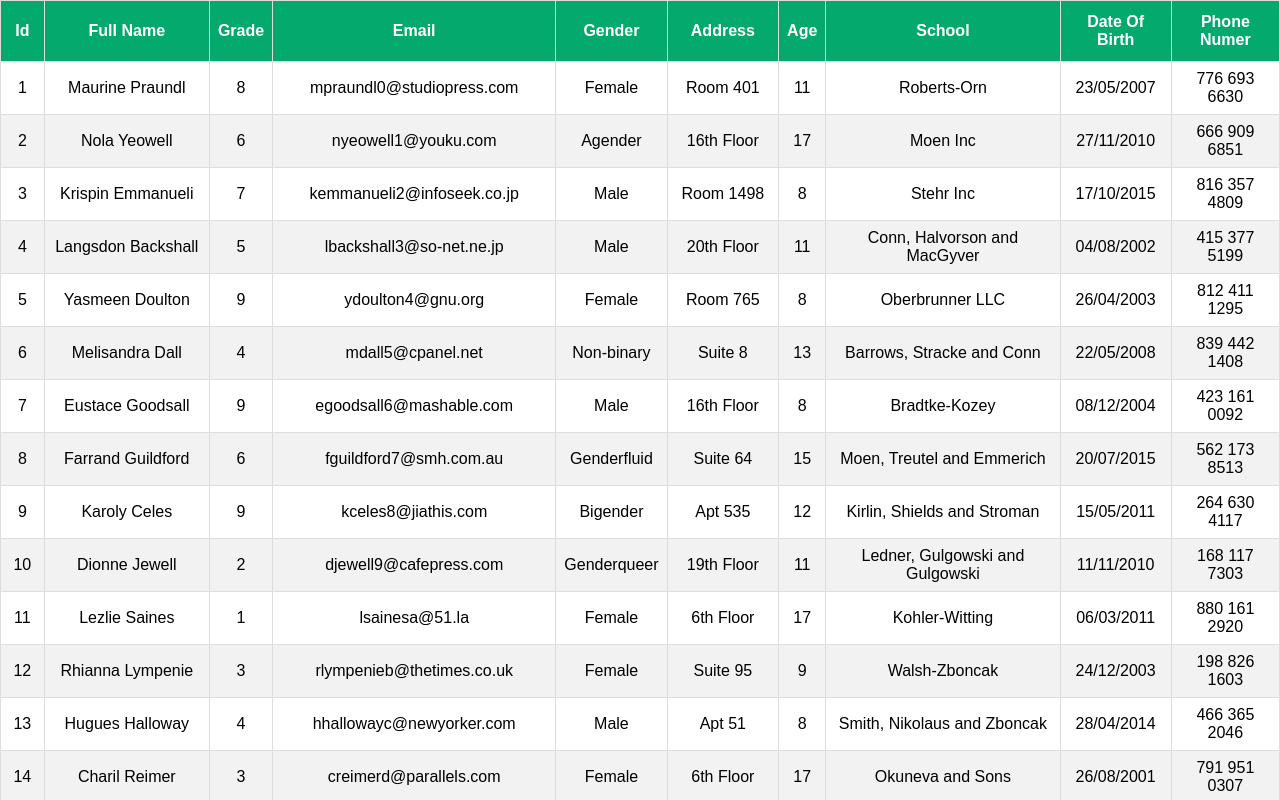
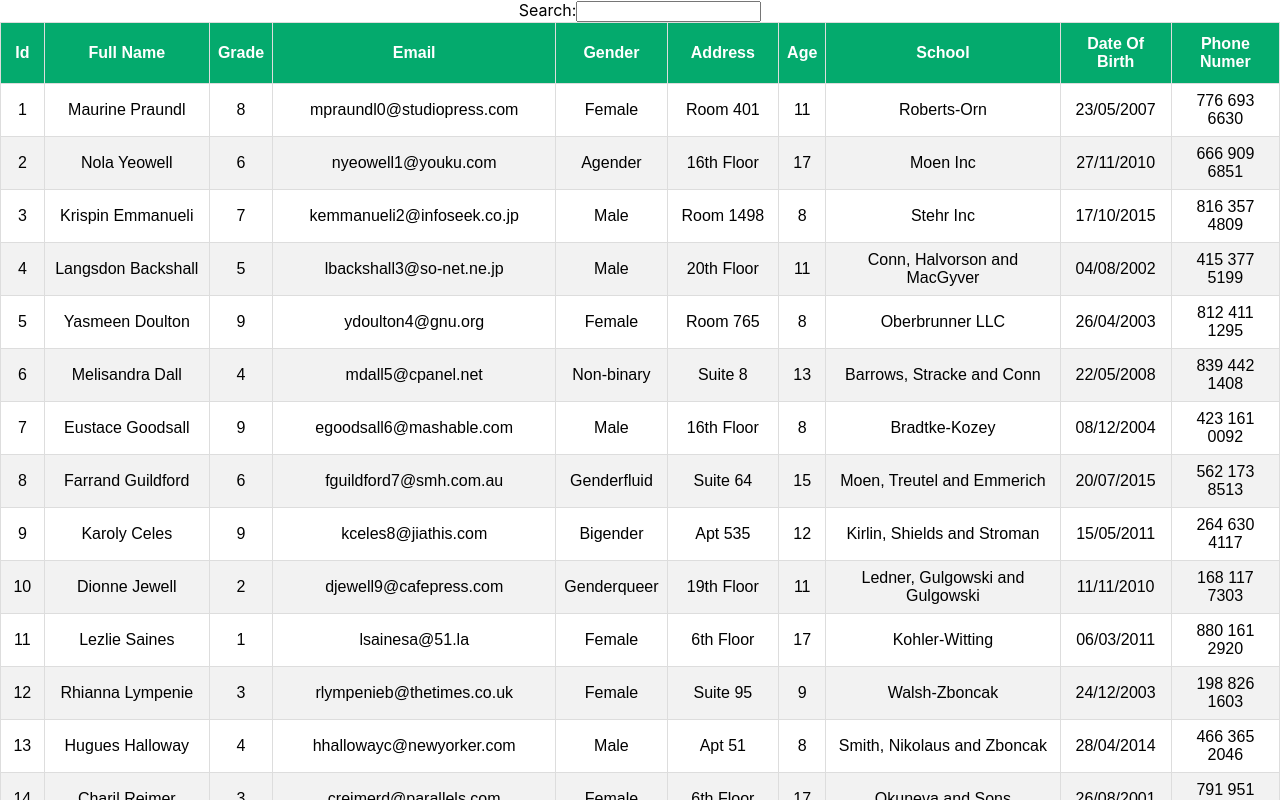
Before and after one commit to VinhQua/complete-table, a React (Create React App) app: page / in a window 1280 px wide. Shown: the top 800 px of the page. Built offline with nearby package versions, Linux system fonts and the light colour scheme.

Commit message:
add Global Filtering

```diff
--- /dev/null
+++ b/src/Components/GlobalFilter.jsx
@@ -0,0 +1,11 @@
+import React from 'react'
+
+export const GlobalFilter = ({globalFilter,setGlobalFilter}) => {
+
+    return (
+    <span>
+        Search:
+        <input type="text" value={globalFilter || ''} onChange={(e)=> setGlobalFilter(e.target.value)} />
+    </span>
+  )
+}
--- a/src/Components/StudentTable.js
+++ b/src/Components/StudentTable.js
@@ -1,8 +1,9 @@
 import { useEffect, useMemo, useState } from "react";
 import './table.css';
 import axios from "axios";
-import { useSortBy, useTable } from "react-table";
+import { useSortBy, useTable,useGlobalFilter } from "react-table";
 import {format} from 'date-fns'
+import { GlobalFilter } from "./GlobalFilter";
 function capitalizeFirstLetter(str) {
     var splitStr = str.toLowerCase().split(' ');
     for (var i = 0; i < splitStr.length; i++) {
@@ -39,7 +40,7 @@ export const StudentTable = () => {
         }
     }):[],[students]);
     const data = useMemo(()=> [...students],[students] )
-    const TableInstance = useTable({columns,data},useSortBy);
+    const TableInstance = useTable({columns,data},useGlobalFilter, useSortBy);
     console.log(columns);
     useEffect(()=>{
     fetchStudents()}, []);
@@ -48,10 +49,14 @@ export const StudentTable = () => {
     headerGroups,
     footerGroups,
     rows,
+    state,
+    setGlobalFilter,
     prepareRow,
     } = TableInstance
+    const {globalFilter} = state
     return (
         <div className="container">
+        <GlobalFilter globalFilter={globalFilter} setGlobalFilter={setGlobalFilter}/>
          <table {...getTableProps()}>
             <thead>
                 {headerGroups.map(headerGroup => (
```
